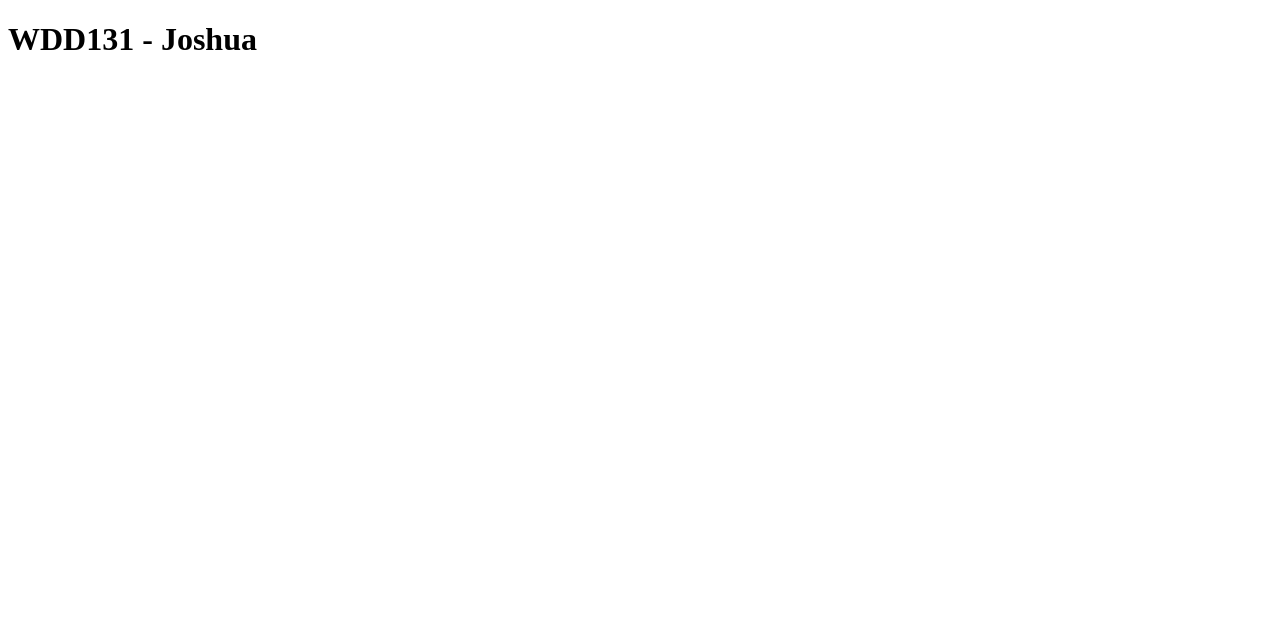
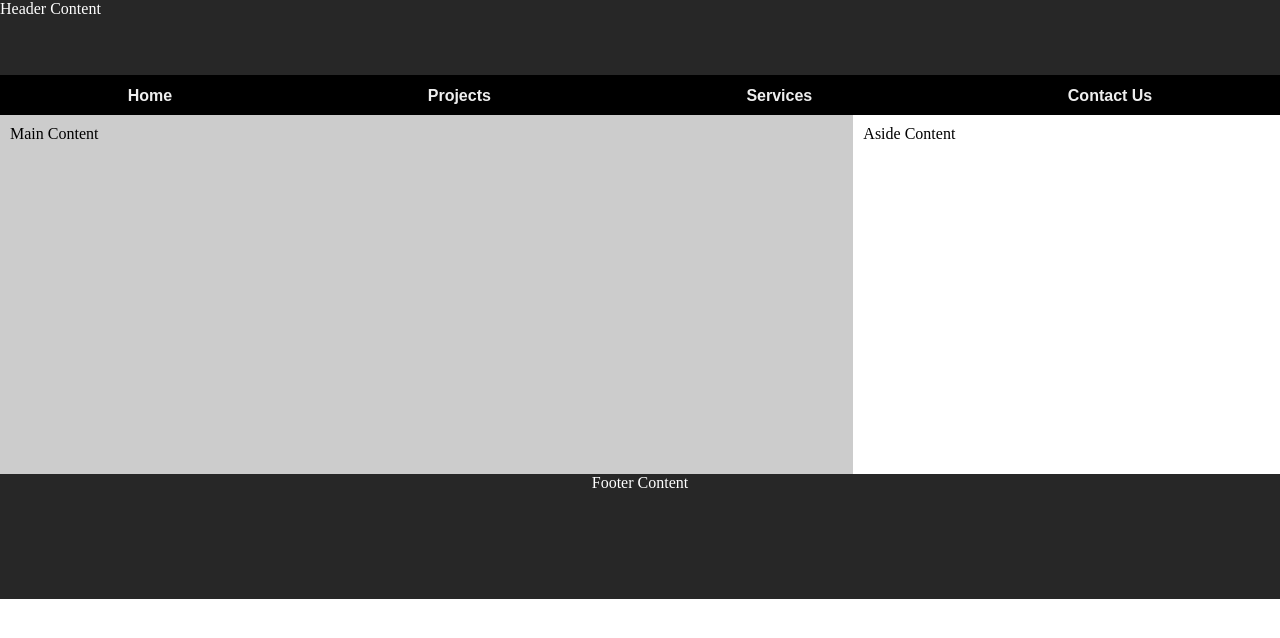
Before and after one commit to joobodo/wdd131, a plain HTML site: page index.html in a window 1280 px wide. Drawn offline with Linux system fonts and the light colour scheme; files that its build step writes are made by us from their sources.

Commit message:
updated index.html using basic layout template

```diff
--- a/index.html
+++ b/index.html
@@ -3,9 +3,36 @@
   <head>
     <meta charset="UTF-8">
     <meta name="viewport" content="width=device-width, initial-scale=1.0">
-  <title>WDD131 - Joshua</title>
+    <title>WDD 131 - Week 01</title>
+
+    <link rel="stylesheet" href="styles/layout.css">
   </head>
   <body>
-  <h1>WDD131 - Joshua</h1>
+    <div class="parent">
+      <header class="header-content darkgrey section">
+        Header Content
+      </header>
+
+      <nav class="navigation">
+        <ul>
+          <li><a href="#" title="Home">Home</a></li>
+          <li><a href="#" title="Projects">Projects</a></li>
+          <li><a href="#" title="Services">Services</a></li>
+          <li><a href="#" title="Contact Us">Contact Us</a></li>
+        </ul>
+      </nav>
+
+      <main class="main-content grey section" contenteditable>
+        Main Content
+      </main>
+
+      <div class="aside-content white section" contenteditable>
+        Aside Content
+      </div>
+
+      <footer class="footer-content darkgrey section">
+        Footer Content
+      </footer>
+    </div>
   </body>
 </html>
```
Lines whose indentation alone changed are shown as unchanged.
